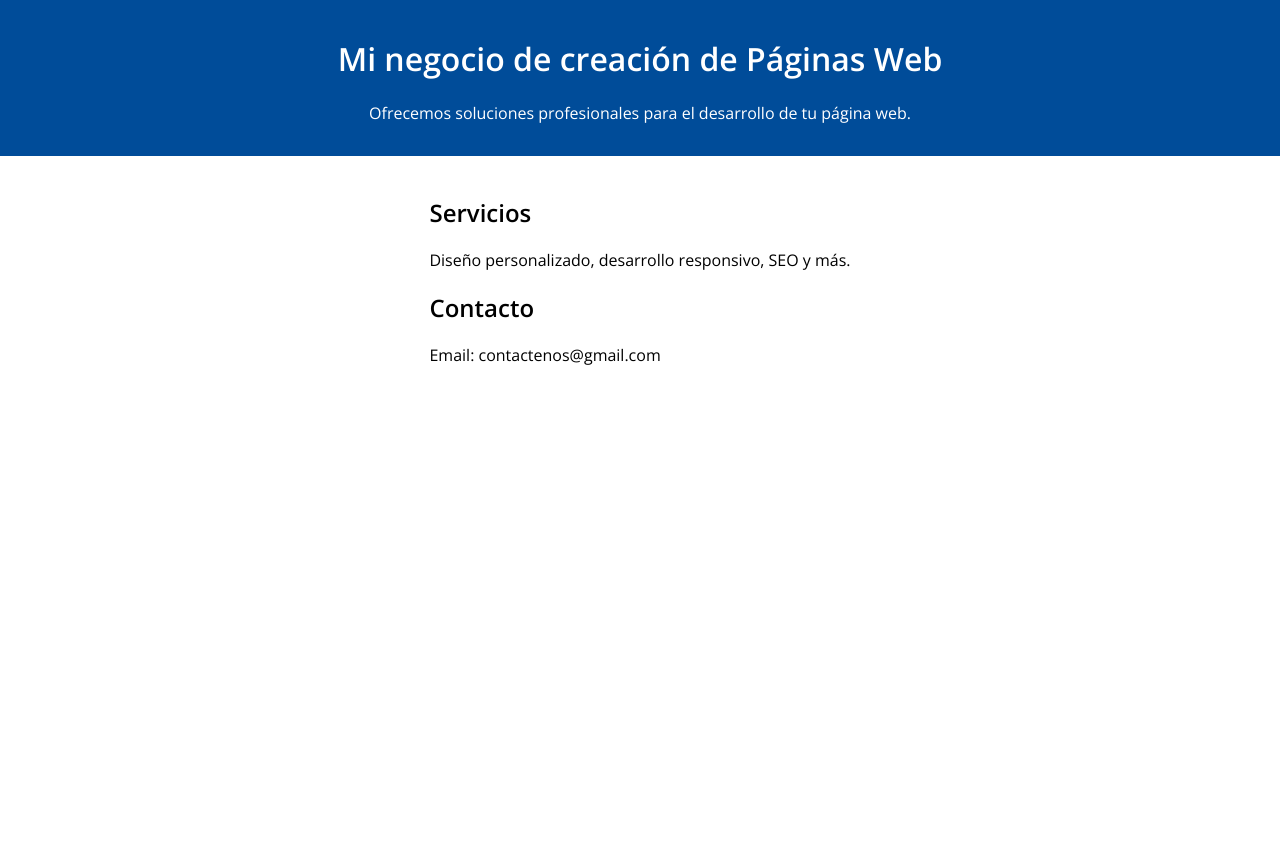
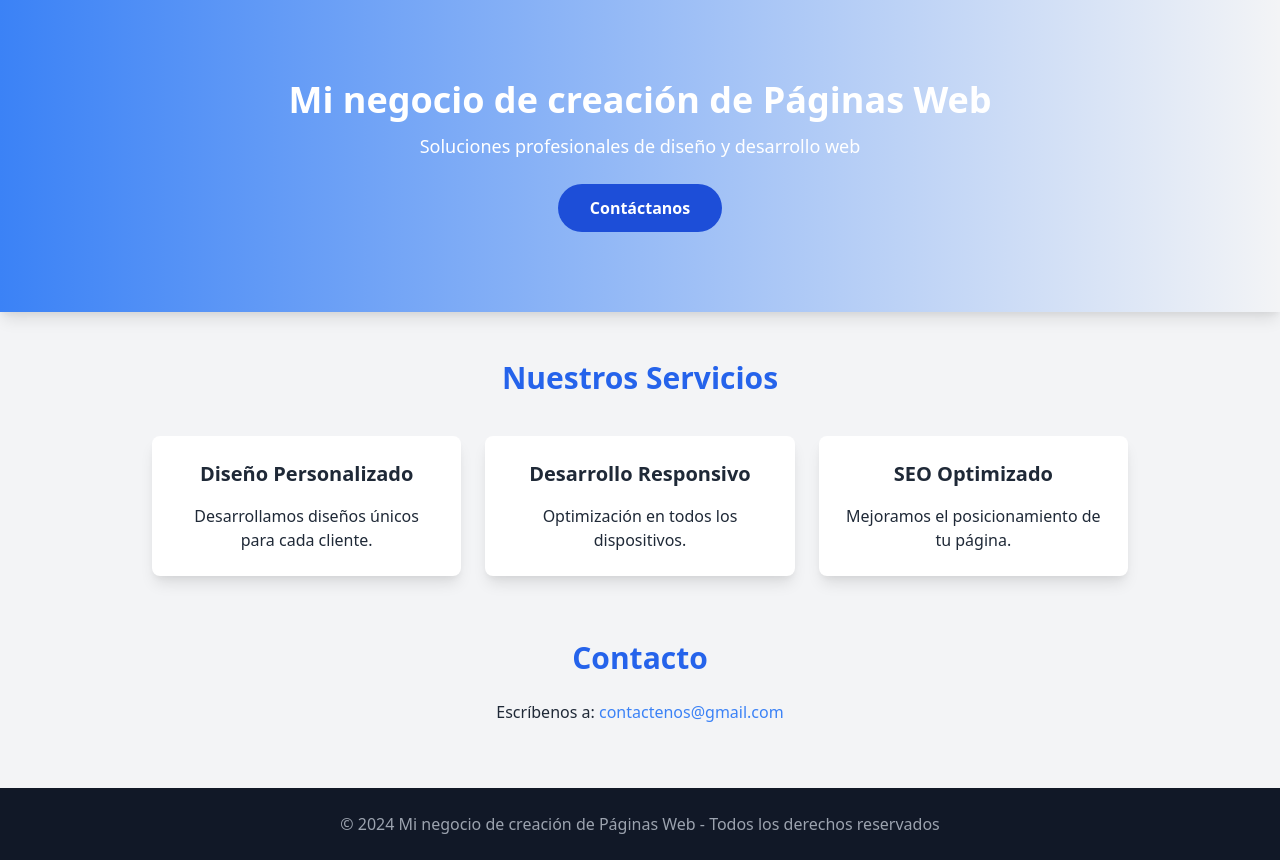
Before and after one commit to desarrollostech/pagina_web_proyecto, a plain HTML site: page index.html in a window 1280 px wide. Before the commit the page ends 800 px from the top, so only its background shows below. Drawn offline with nearby package versions, Linux system fonts and the light colour scheme.

Commit message:
Actualización de estilos.css y index.html, añadido dockerfile

```diff
--- a/estilos.css
+++ b/estilos.css
@@ -1,22 +1,31 @@
+/* estilos.css */
+
+/* Estilos generales */
 body {
     font-family: 'Open Sans', sans-serif;
-    margin: 0;
-    padding: 0;
-    display: flex;
-    flex-direction: column;
-    align-items: center;
-    justify-content: center;
 }
 
-header{
-    text-align: center;
-    background-color: #004c99;
-    color: white;
-    padding: 1em;
-    width: 100%;
+/* Botones personalizados */
+button {
+    transition: transform 0.2s ease-in-out;
 }
 
-main {
-    padding: 20px;
-    max-width: 800px;
+button:hover {
+    transform: scale(1.05);
 }
+
+/* Ajustes adicionales de la sección de servicios */
+.section-titulo {
+    margin-bottom: 2rem;
+    color: #1a73e8; /* Color azul personalizado */
+}
+
+/* Ajustes de sombra y efecto de tarjetas */
+.card {
+    transition: box-shadow 0.3s, transform 0.3s;
+}
+
+.card:hover {
+    box-shadow: 0 8px 24px rgba(0, 0, 0, 0.1);
+    transform: translateY(-5px);
+}
--- a/index.html
+++ b/index.html
@@ -2,25 +2,54 @@
 <html lang="es">
 <head>
     <meta charset="UTF-8">
-        <meta name = "viewport" content="width=device-width, initial-scale=1.0">
+    <meta name="viewport" content="width=device-width, initial-scale=1.0">
     <title>Implementa tu página Web</title>
+    <link href="https://cdn.jsdelivr.net/npm/tailwindcss@2.2.19/dist/tailwind.min.css" rel="stylesheet">
     <link rel="stylesheet" href="https://fonts.googleapis.com/css2?family=Open+Sans:wght@400;600&display=swap">
-        <link rel="stylesheet" href="estilos.css">
 </head>
-    <body>
-        <header>
-            <h1>Mi negocio de creación de Páginas Web</h1>
-            <p>Ofrecemos soluciones profesionales para el desarrollo de tu página web.</p>
+<body class="bg-gray-100 text-gray-800 font-sans">
+
+    <!-- Header -->
+    <header class="text-center bg-gradient-to-r from-blue-500 to-teal-400 text-white py-20 shadow-lg">
+        <h1 class="text-4xl font-bold mb-3">Mi negocio de creación de Páginas Web</h1>
+        <p class="text-lg mb-6">Soluciones profesionales de diseño y desarrollo web</p>
+        <button class="bg-blue-700 hover:bg-blue-800 transition-colors text-white font-semibold py-3 px-8 rounded-full">
+            Contáctanos
+        </button>
     </header>
-        <main>
-            <section>
-                <h2>Servicios</h2>
-                <p>Diseño personalizado, desarrollo responsivo, SEO y más.</p>
+
+    <!-- Main Content -->
+    <main class="max-w-5xl mx-auto mt-12 px-6">
+        <!-- Services Section -->
+        <section class="mb-16">
+            <h2 class="text-3xl font-semibold text-blue-600 text-center mb-10">Nuestros Servicios</h2>
+            <div class="grid grid-cols-1 md:grid-cols-3 gap-6">
+                <div class="bg-white p-6 rounded-lg shadow-lg text-center hover:shadow-xl transform hover:-translate-y-1 transition-all">
+                    <h3 class="text-xl font-semibold mb-4">Diseño Personalizado</h3>
+                    <p>Desarrollamos diseños únicos para cada cliente.</p>
+                </div>
+                <div class="bg-white p-6 rounded-lg shadow-lg text-center hover:shadow-xl transform hover:-translate-y-1 transition-all">
+                    <h3 class="text-xl font-semibold mb-4">Desarrollo Responsivo</h3>
+                    <p>Optimización en todos los dispositivos.</p>
+                </div>
+                <div class="bg-white p-6 rounded-lg shadow-lg text-center hover:shadow-xl transform hover:-translate-y-1 transition-all">
+                    <h3 class="text-xl font-semibold mb-4">SEO Optimizado</h3>
+                    <p>Mejoramos el posicionamiento de tu página.</p>
+                </div>
+            </div>
         </section>
-            <section>
-                <h2>Contacto</h2>
-                <p>Email: contactenos@gmail.com</p>
+
+        <!-- Contact Section -->
+        <section class="mb-16 text-center">
+            <h2 class="text-3xl font-semibold text-blue-600 mb-6">Contacto</h2>
+            <p>Escríbenos a: <a href="mailto:contactenos@gmail.com" class="text-blue-500 hover:underline">contactenos@gmail.com</a></p>
         </section>
     </main>
+
+    <!-- Footer -->
+    <footer class="bg-gray-900 text-gray-400 py-6 text-center">
+        <p>&copy; 2024 Mi negocio de creación de Páginas Web - Todos los derechos reservados</p>
+    </footer>
+
 </body>
 </html>
```
Also changed, not shown: 1 other file. Lines whose indentation alone changed are shown as unchanged.
